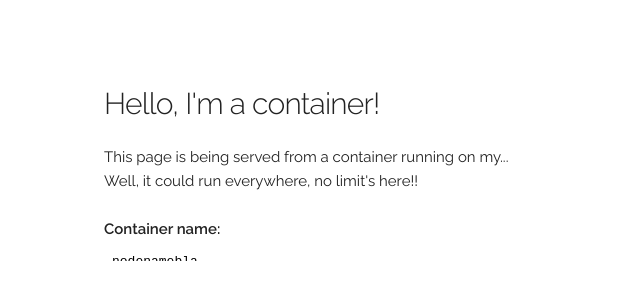
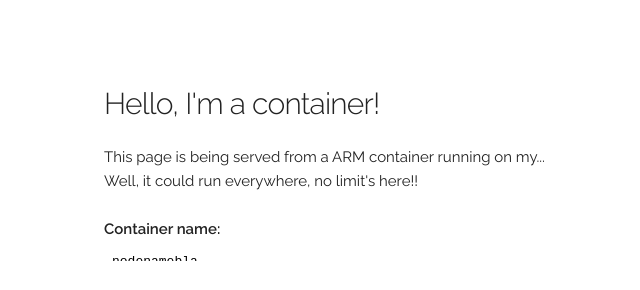
Before and after one commit to remonlam/nginx-demo-arm, a plain HTML site: page index.html in a window 1280 px wide. Shown: the part 156-446 px from the top of the page, 56-696 px from the left. Drawn offline with Linux system fonts and the light colour scheme.

Commit message:
update index.html

```diff
--- a/index.html
+++ b/index.html
@@ -5,7 +5,7 @@
   <!-- Basic Page Needs
   –––––––––––––––––––––––––––––––––––––––––––––––––– -->
   <meta charset="utf-8">
-  <title>I'm a container!</title>
+  <title>I'm a container running on ARM!</title>
   <meta name="description" content="">
   <meta name="author" content="">
 
@@ -35,7 +35,7 @@
     <div class="row">
       <div class="one-half column" style="margin-top: 25%">
         <h4>Hello, I'm a container!</h4>
-        <p>This page is being served from a container running on my...
+        <p>This page is being served from a ARM container running on my...
           <br>Well, it could run everywhere, no limit's here!!<br>
           <br>
           <strong>Container name: <embed src="node.txt" width="500" height="20"></strong></p>
```
